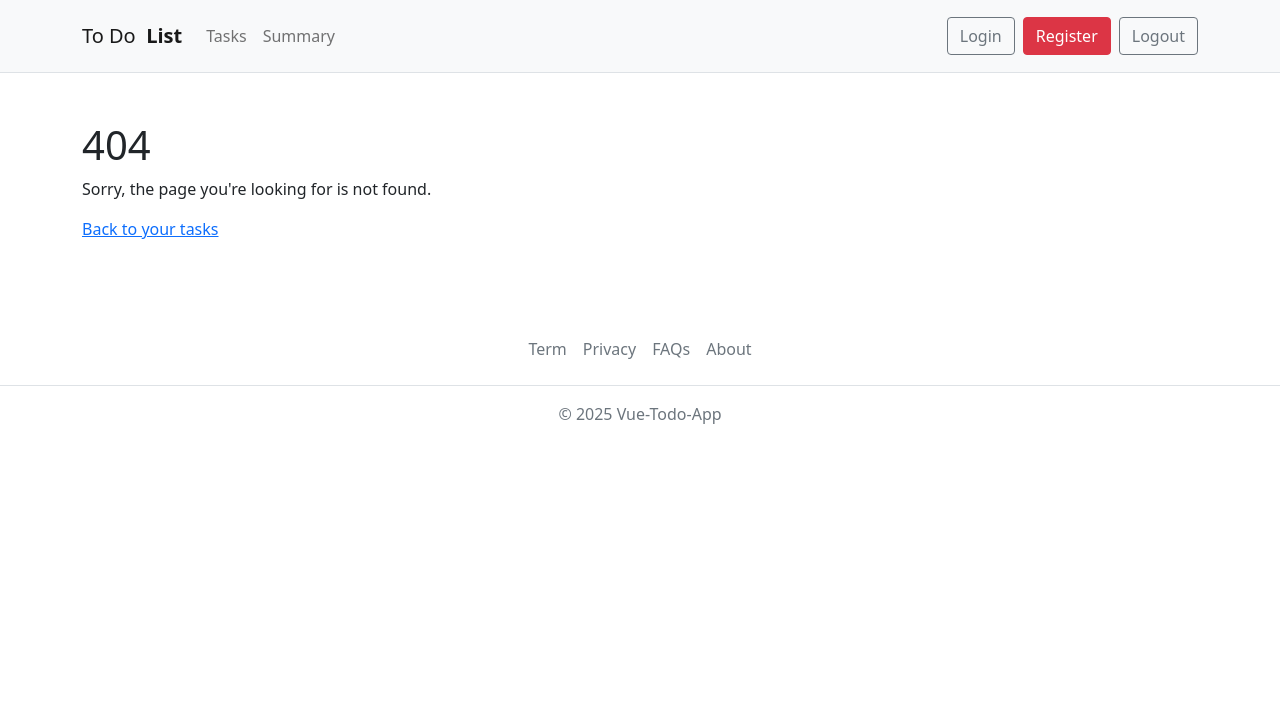
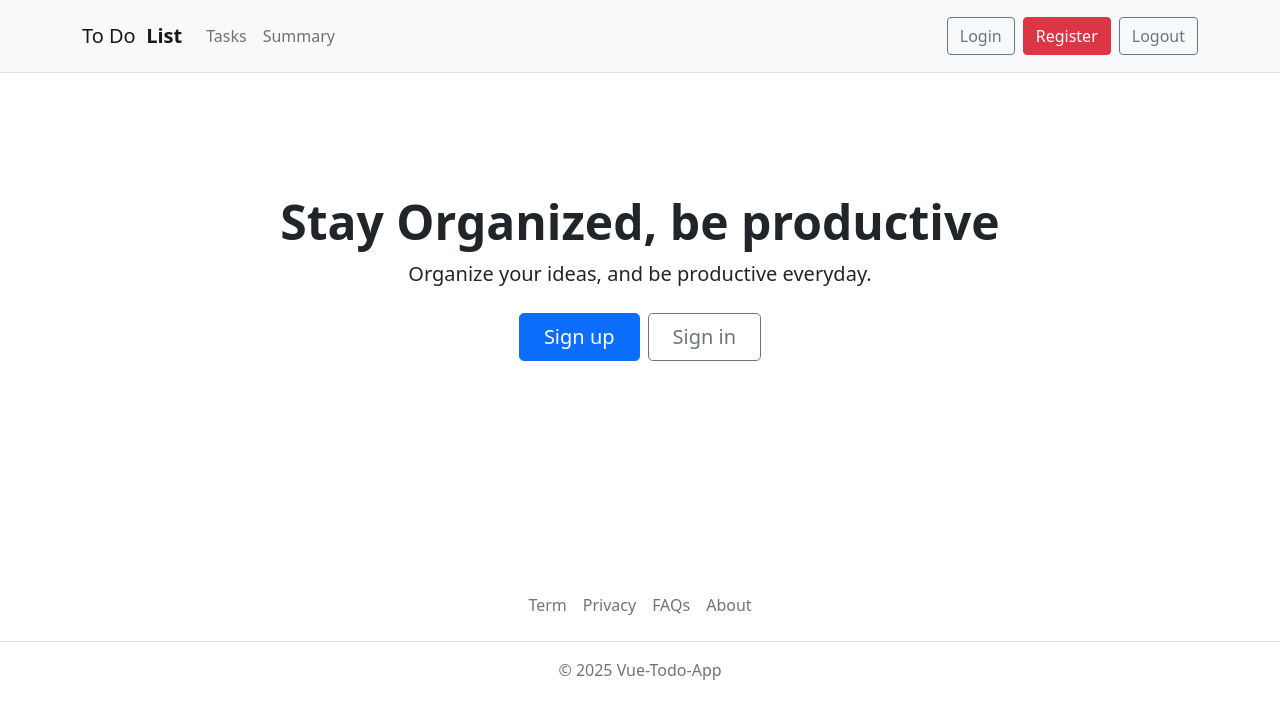
Before and after one commit to hokorivault/vue-todo-app, a Vue app: page / in a window 1280 px wide. Before the commit this address had no page. Shown: the top 718 px of the page. Built offline with nearby package versions, Linux system fonts and the light colour scheme.

Commit message:
Add router-link transitions, add home page component

```diff
--- a/src/App.vue
+++ b/src/App.vue
@@ -5,10 +5,22 @@
 
 <template>
   <Navbar/>
-  <router-view/>
+  <router-view v-slot="{ Component }">
+    <transition name="fade" mode="out-in">
+      <component :is="Component"></component>
+    </transition>
+  </router-view>
   <Footer/>
 </template>
 
 <style scoped>
+.fade-enter-active,
+.fade-leave-active {
+  transition: opacity 0.5s ease;
+}
 
+.fade-enter-from,
+.fade-leave-to {
+  opacity: 0;
+}
 </style>
--- /dev/null
+++ b/src/pages/HomePage.vue
@@ -0,0 +1,30 @@
+<template>
+        <main class="px-4 py-5 my-5 text-center" style="min-height: 50vh">
+        <h1 class="display-5 fw-bold mt-4">Stay Organized, be productive</h1>
+        <div class="col-lg-6 mx-auto">
+            <p class="lead mb-4">
+                Organize your ideas, and be productive everyday.
+            </p>
+            <div class="d-grid gap-2 d-sm-flex justify-content-sm-center">
+                <router-link
+                    :to="{ name: 'register' }"
+                    class="btn btn-primary btn-lg px-4 gap-3"
+                    >Sign up</router-link
+                >
+                <router-link
+                    :to="{ name: 'login' }"
+                    class="btn btn-outline-secondary btn-lg px-4"
+                    >Sign in</router-link
+                >
+            </div>
+        </div>
+    </main>
+</template>
+
+<script setup>
+
+</script>
+
+<style>
+
+</style>
--- a/src/pages/LoginPage.vue
+++ b/src/pages/LoginPage.vue
@@ -1,6 +1,8 @@
 <template>
-        <h1>Login</h1>
-        <button class="btn btn-primary" @click="handleClick">Login</button>
+        <main style="min-height: 50vh; margin-top: 2rem">
+                <h1>Login</h1>
+                <button class="btn btn-primary" @click="handleClick">Login</button>
+        </main>
 </template>
 
 <script setup>
--- a/src/pages/RegisterPage.vue
+++ b/src/pages/RegisterPage.vue
@@ -1,3 +1,5 @@
 <template>
-    <h1>Register</h1>
+    <main style="min-height: 50vh; margin-top: 2rem">
+        <h1>Register</h1>
+    </main>
 </template>
--- a/src/pages/SummaryPage.vue
+++ b/src/pages/SummaryPage.vue
@@ -1,5 +1,7 @@
 <template>
-        <h1>Summary</h1>
+        <main style="min-height: 50vh; margin-top: 2rem">
+                <h1>Summary</h1>
+        </main>
 </template>
 
 <script setup>
--- a/src/pages/TasksPage.vue
+++ b/src/pages/TasksPage.vue
@@ -1,5 +1,5 @@
 <template>
-        <main style="min-height: 50vh; margin-top: 2rem">
+    <main style="min-height: 50vh; margin-top: 2rem">
         <div class="container">
             <div class="row">
                 <div class="col-md-8 offset-md-2">
--- a/src/router/index.js
+++ b/src/router/index.js
@@ -9,7 +9,7 @@
 });
 
 router.beforeEach((to, from) => {
-    console.log("Global before each.", to, from);
+    // console.log("Global before each.", to, from);
     // if(to.path === '/tasks') {
     //     return { name: 'login' };
     // }
--- a/src/router/routes.js
+++ b/src/router/routes.js
@@ -3,8 +3,14 @@
 import RegisterPage from "@/pages/RegisterPage.vue";
 import SummaryPage from "@/pages/SummaryPage.vue";
 import NotFoundErrorPage from "@/pages/errors/NotFoundErrorPage.vue";
+import HomePage from "@/pages/HomePage.vue";
 
 const routes = [
+    {
+        path: "/",
+        component: HomePage,
+        name: 'home',
+    },
     {
         path: "/tasks",
         component: TasksPage,
```
